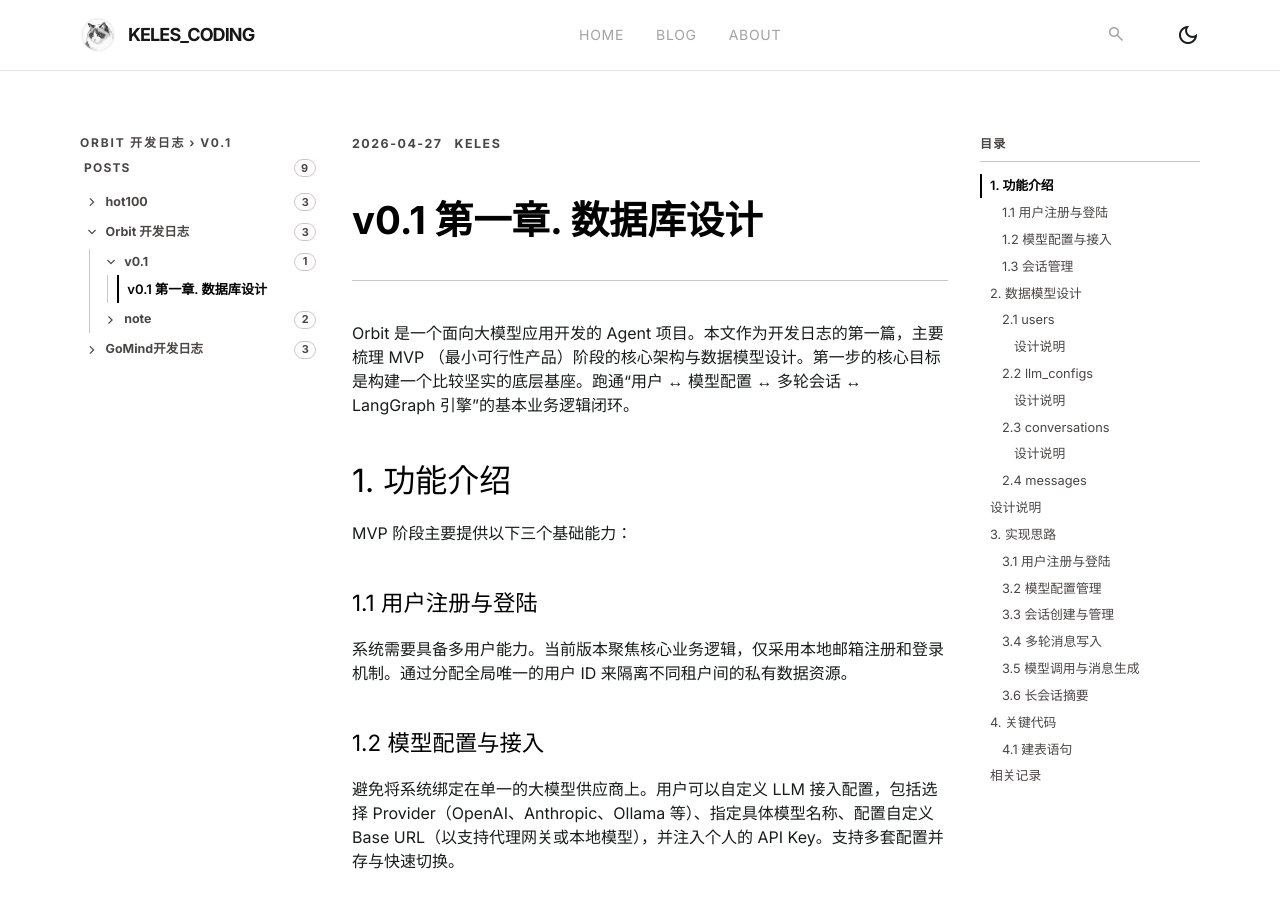
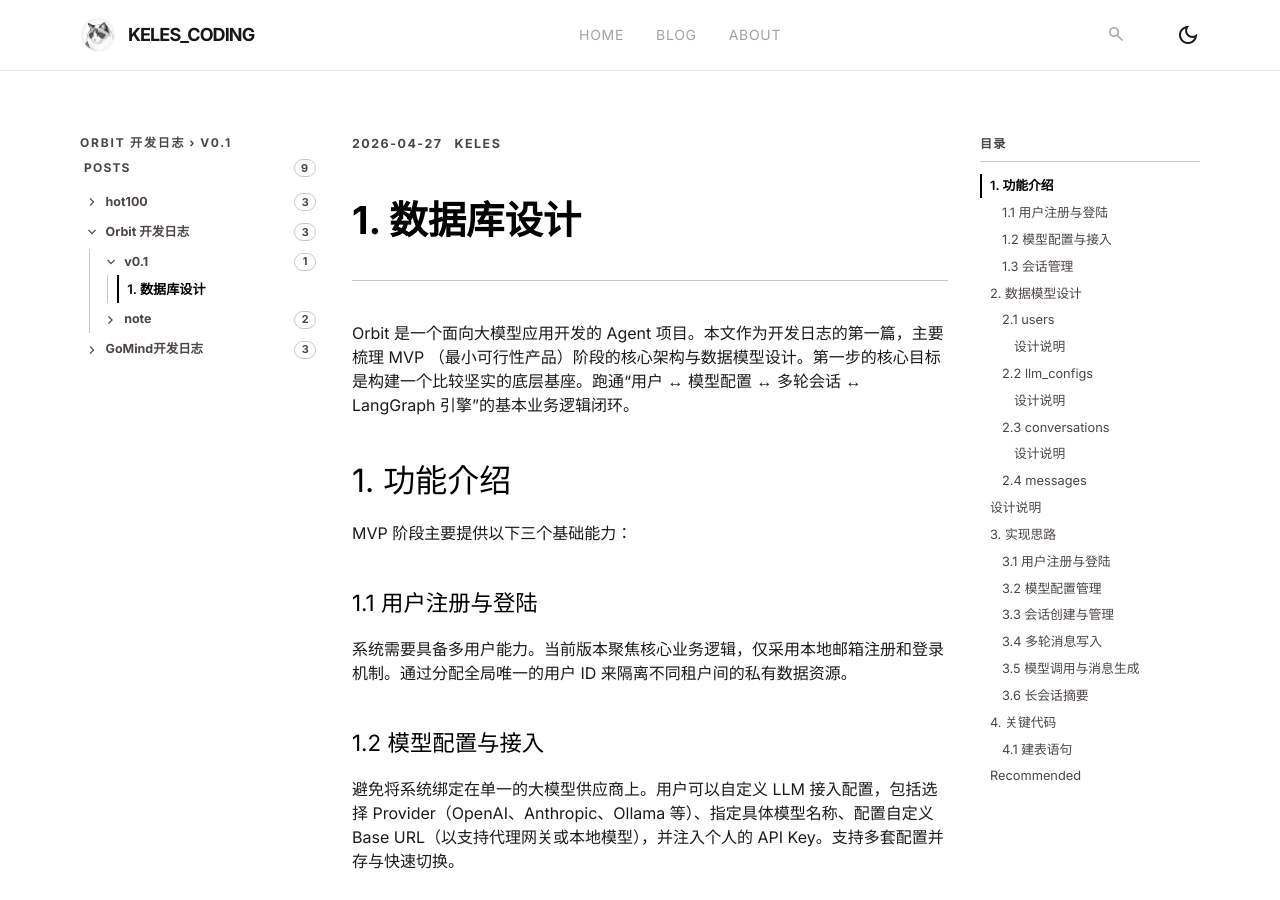
Before and after one commit to KeLes-Coding/KeLes-Coding.github.io, a Jekyll site: the page built from _posts/Orbit 开发日志/v0.1/2026-04-27-1. 数据库设计.md, in a window 1280 px wide and 900 px high. Built offline with Jekyll 4.4.1, drawn with Linux system fonts in a browser that asks for light colours; nearby versions of some CDN libraries; some of the changed text lies outside the part shown.

Commit message:
Remove outdated database design document and create a new one with updated structure and implementation details for the Orbit project.

````diff
--- a/_includes/related-records.html
+++ b/_includes/related-records.html
@@ -9,8 +9,7 @@
 {% if include.post.related_records %}
   {% assign visible_posts = site.posts | where_exp: "p", "p.visible != false" %}
   <section class="related-records" aria-labelledby="related-records-title">
-    <div class="related-records-kicker">Related Records</div>
-    <h2 id="related-records-title" class="related-records-title">相关记录</h2>
+    <h2 id="related-records-title" class="related-records-title">Recommended</h2>
     <div class="related-records-list">
       {% for record in include.post.related_records %}
         {% assign normalized_path = record.path | replace: "\\", "/" | remove_first: "./" %}
--- a/_posts/Orbit 开发日志/v0.1/2026-04-27-v0.1 第一章. 数据库设计.md
+++ b/_posts/Orbit 开发日志/v0.1/2026-04-27-1. 数据库设计.md
@@ -1,6 +1,6 @@
 ---
 layout: post
-title: v0.1 第一章. 数据库设计
+title: 1. 数据库设计
 date: 2026-04-27
 author: KeLes
 related_records:
@@ -10,7 +10,7 @@
     reason: "补充说明长会话摘要如何配合 conversations 与 messages 表。"
 ---
 
-# v0.1 第一章. 数据库设计
+# 1. 数据库设计
 
 Orbit 是一个面向大模型应用开发的 Agent 项目。本文作为开发日志的第一篇，主要梳理 MVP （最小可行性产品）阶段的核心架构与数据模型设计。第一步的核心目标是构建一个比较坚实的底层基座。跑通“用户 ↔ 模型配置 ↔ 多轮会话 ↔ LangGraph 引擎”的基本业务逻辑闭环。
 
@@ -508,7 +508,6 @@
 摘要功能不影响 `messages` 表中的原始消息。原始消息仍然完整保存，摘要只用于后续模型上下文组装。
 
 ## 4. 关键代码
-
 ### 4.1 建表语句
 
 ```sql
````
